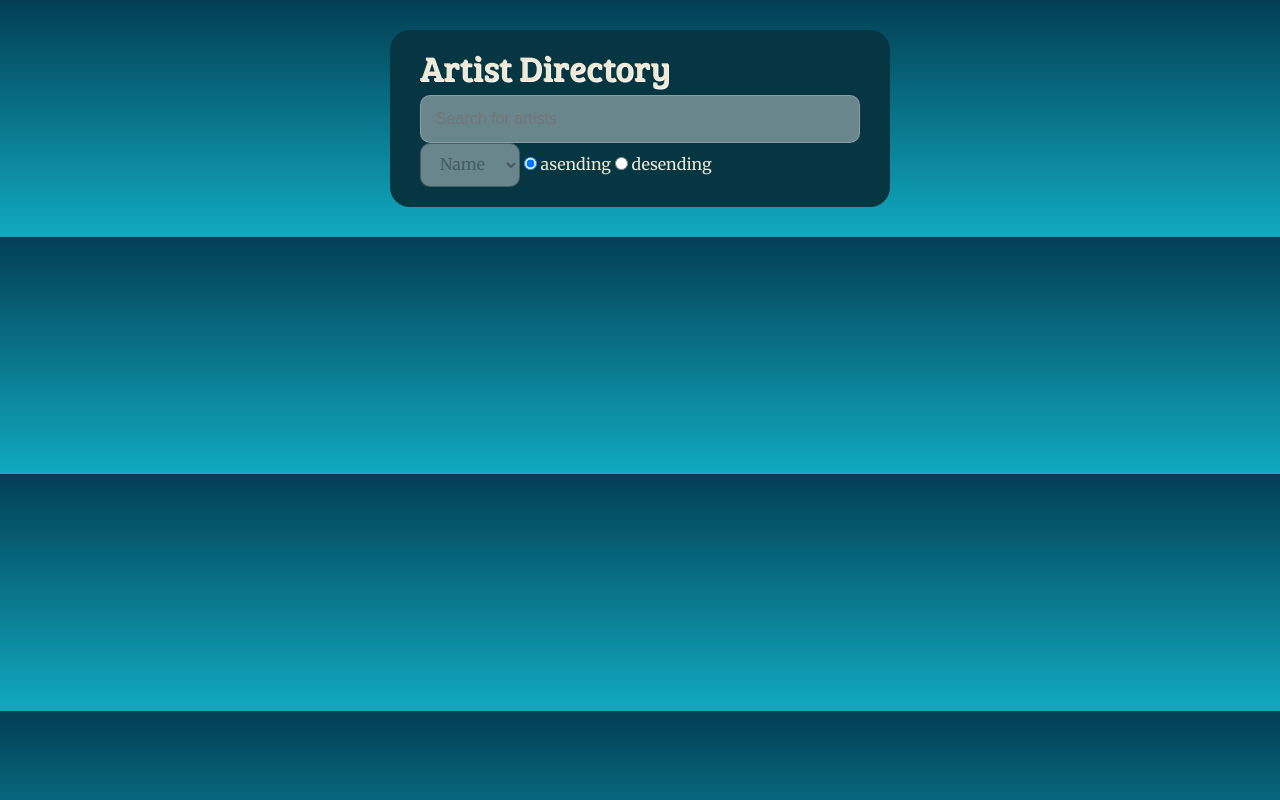
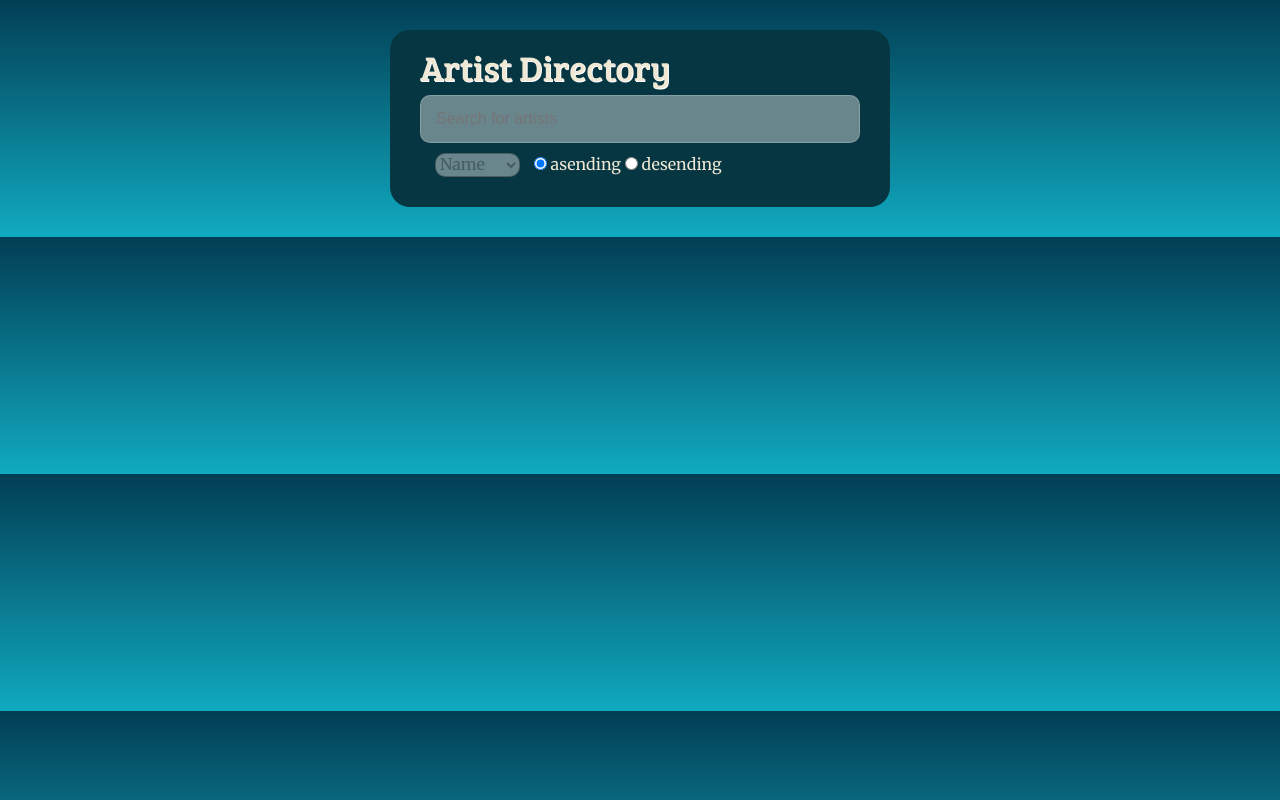
Before and after one commit to vanduc1102/list-artists, a website: page app/index.html in a window 1280 px wide. Drawn offline with nearby package versions, Linux system fonts and the light colour scheme; some packages are replaced by stand-ins of ours; files that its build step writes are made by us from their sources; a web font is replaced by a local one.

Commit message:
fix select field

```diff
--- a/app/styles/main.css
+++ b/app/styles/main.css
@@ -217,7 +217,7 @@ a.small {
 
 .search select {
   display: inline;
-  padding: 10px 0 10px 15px;
+  margin: 10px 10px 10px 15px;
   font-size: 1rem;
   color: #475B62;
   background: rgba(255,255,255,0.4);
```
